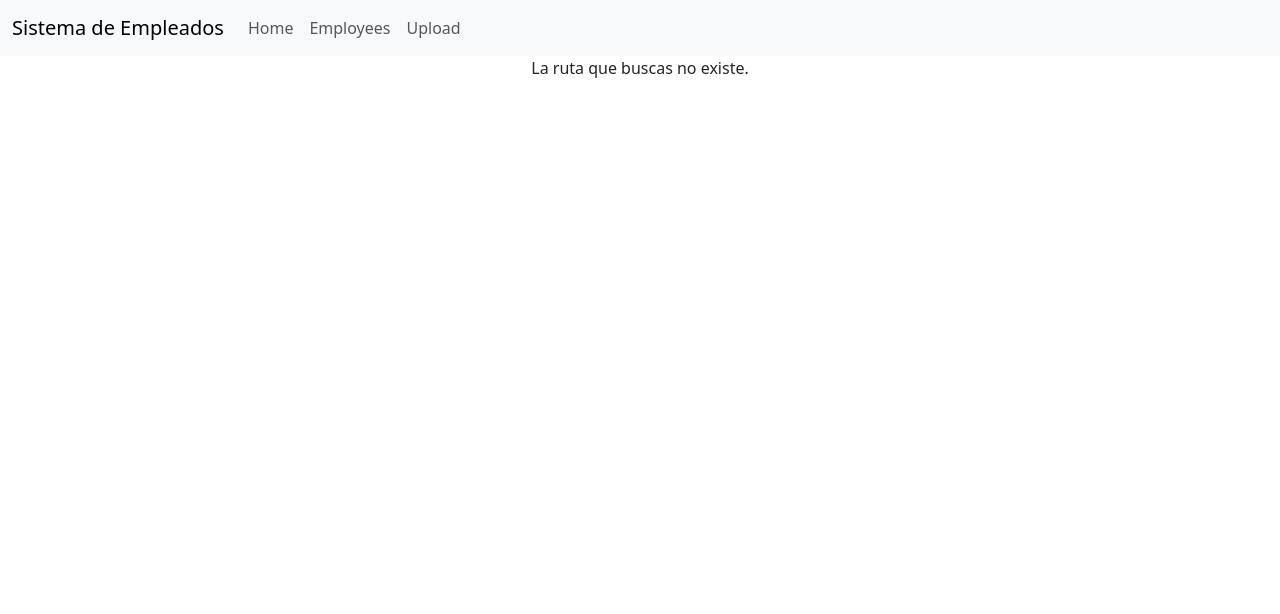
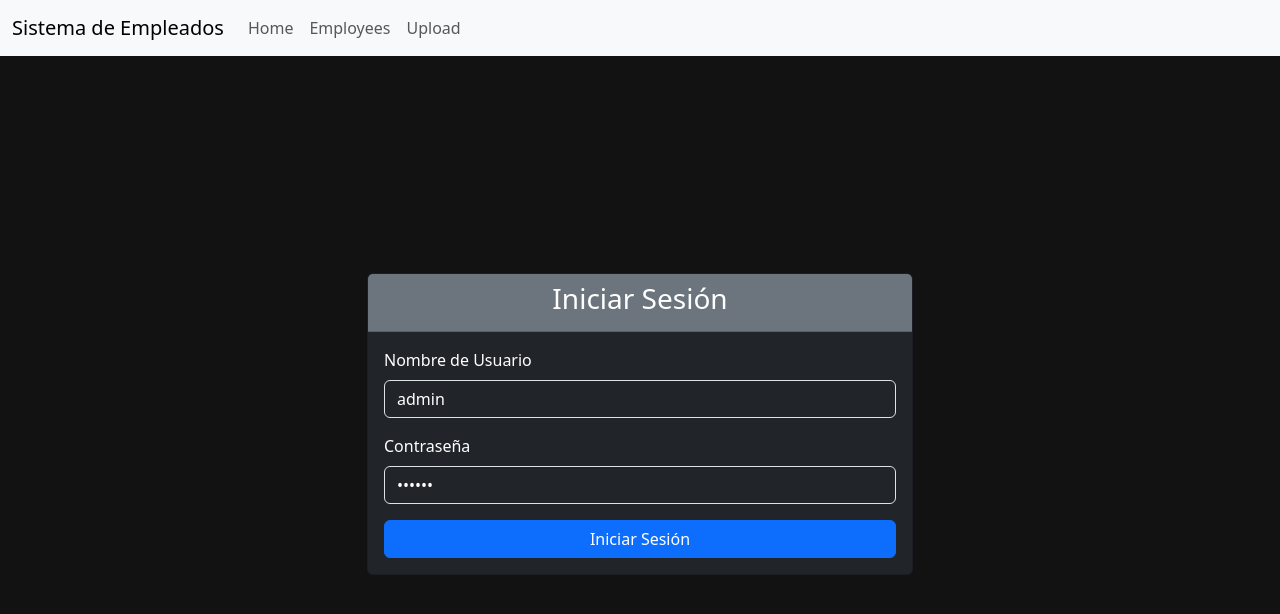
Before and after one commit to gerardo-alderete-desarrollos/web-react-empleados, a React (Vite) app: page /employees in a window 1280 px wide. Before the commit this address had no page. Shown: the top 614 px of the page. Built offline with nearby package versions, Linux system fonts and the light colour scheme.

Commit message:
Se actualiza ruta de inicio

```diff
--- a/src/App.tsx
+++ b/src/App.tsx
@@ -101,7 +101,7 @@
               </ProtectedRoute>
             }
           />
-          <Route path="*" element={<NotFound />} />
+          <Route path="*" element={<Login />} />
         </Routes>
       </main>
       </HashRouter>
```
